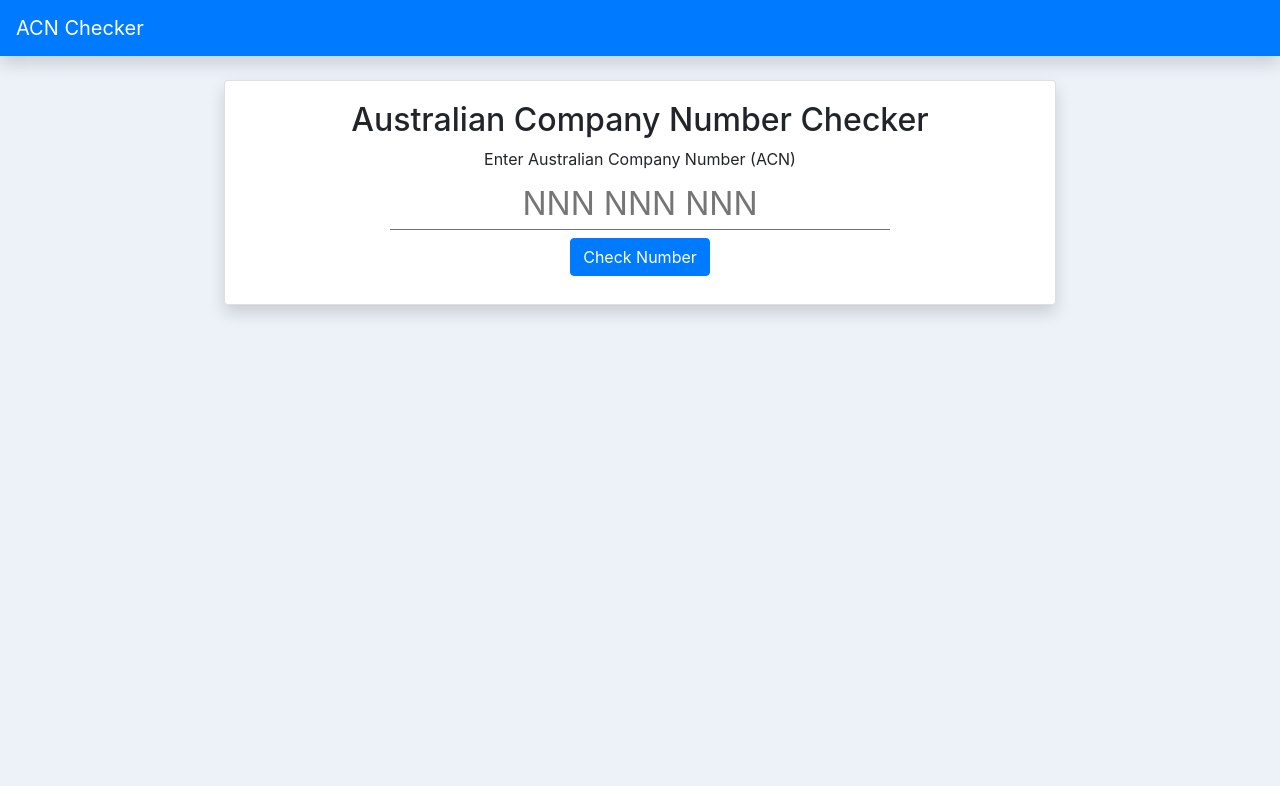
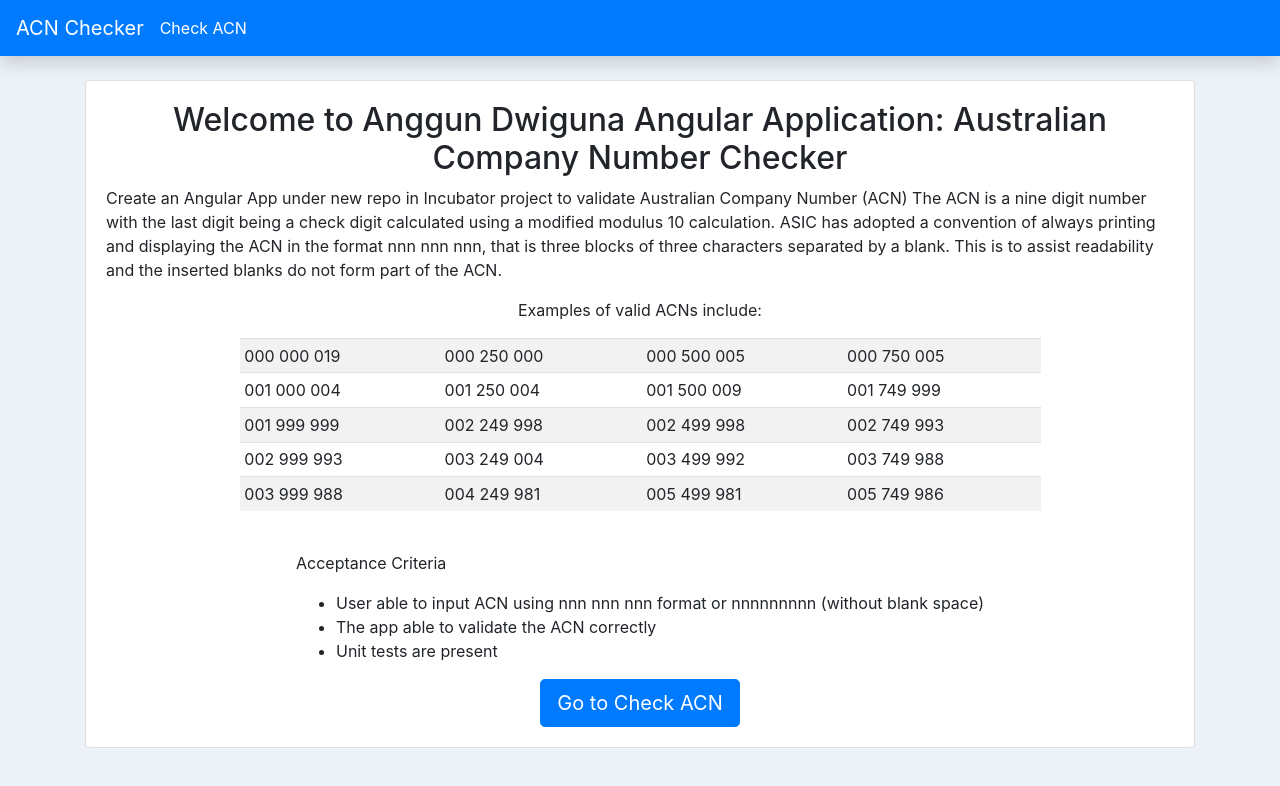
Before and after one commit to gundwiguna/ACN-checker, an Angular app: page / in a window 1280 px wide. Shown: the top 786 px of the page. Built offline with nearby package versions, Linux system fonts and the light colour scheme.

Commit message:
SBX-177 add routing and home animation

```diff
--- a/src/app/app.component.html
+++ b/src/app/app.component.html
@@ -1,9 +1,6 @@
 <!-- As a link -->
-<nav class="navbar navbar-dark bg-primary shadow">
-  <a class="navbar-brand"
-     href="#">ACN Checker</a>
-</nav>
+<app-navbar></app-navbar>
 
 <div class="container pt-4">
-  <app-number-checker></app-number-checker>
+  <router-outlet></router-outlet>
 </div>
--- /dev/null
+++ b/src/app/components/navbar/navbar.component.html
@@ -0,0 +1,12 @@
+<nav class="navbar navbar-dark bg-primary shadow">
+  <a routerLinkActive="active"
+     class="navbar-brand"
+     routerLink="">ACN Checker</a>
+  <ul class="navbar-nav mr-auto">
+    <li routerLinkActive="active"
+        class="nav-item active">
+      <a class="nav-link"
+         routerLink="/acn">Check ACN</a>
+    </li>
+  </ul>
+</nav>
--- /dev/null
+++ b/src/app/components/navbar/navbar.component.ts
@@ -0,0 +1,15 @@
+import { Component, OnInit } from '@angular/core';
+
+@Component({
+  selector: 'app-navbar',
+  templateUrl: './navbar.component.html',
+  styleUrls: ['./navbar.component.scss']
+})
+export class NavbarComponent implements OnInit {
+
+  constructor() { }
+
+  ngOnInit() {
+  }
+
+}
--- /dev/null
+++ b/src/app/pages/home/home.component.html
@@ -0,0 +1,55 @@
+<div class="card animated zoomInUp">
+  <div class="card-body d-flex flex-column align-items-center">
+    <h2 class="text-center">
+      Welcome to Anggun Dwiguna Angular Application: Australian Company Number
+      Checker
+    </h2>
+
+    <p>
+      Create an Angular App under new repo in Incubator project to validate
+      Australian Company Number (ACN) The ACN is a nine digit number with the
+      last digit being a check digit calculated using a modified modulus 10
+      calculation. ASIC has adopted a convention of always printing and
+      displaying the ACN in the format nnn nnn nnn, that is three blocks of
+      three characters separated by a blank. This is to assist readability and
+      the inserted blanks do not form part of the ACN.
+    </p>
+
+    <p>Examples of valid ACNs include:</p>
+    <table class="table table-striped table-sm w-75">
+      <tbody>
+        <ng-container *ngFor="let acn of validACN; let index = index">
+          <tr *ngIf="index % 4 == 0">
+            <td *ngFor="let item of [0, 1, 2, 3]; let key = index">
+              {{ validACN[index + key] }}
+            </td>
+          </tr>
+        </ng-container>
+      </tbody>
+    </table>
+
+    <br class="bg-primary" />
+
+    <div>
+      <p>
+        Acceptance Criteria
+      </p>
+      <ul>
+        <li>
+          User able to input ACN using nnn nnn nnn format or nnnnnnnnn (without
+          blank space)
+        </li>
+        <li>
+          The app able to validate the ACN correctly
+        </li>
+        <li>
+          Unit tests are present
+        </li>
+      </ul>
+    </div>
+    <a class="btn btn-primary btn-lg"
+       routerLink="acn">
+      Go to Check ACN
+    </a>
+  </div>
+</div>
--- /dev/null
+++ b/src/app/pages/home/home.component.ts
@@ -0,0 +1,34 @@
+import { Component, OnInit } from "@angular/core";
+
+@Component({
+  selector: "app-home",
+  templateUrl: "./home.component.html",
+  styleUrls: ["./home.component.scss"]
+})
+export class HomeComponent implements OnInit {
+  validACN = [
+    "000 000 019",
+    "000 250 000",
+    "000 500 005",
+    "000 750 005",
+    "001 000 004",
+    "001 250 004",
+    "001 500 009",
+    "001 749 999",
+    "001 999 999",
+    "002 249 998",
+    "002 499 998",
+    "002 749 993",
+    "002 999 993",
+    "003 249 004",
+    "003 499 992",
+    "003 749 988",
+    "003 999 988",
+    "004 249 981",
+    "005 499 981",
+    "005 749 986"
+  ];
+  constructor() {}
+
+  ngOnInit() {}
+}
```
Also changed, not shown: src/app/app.module.ts (+18 -9 lines), src/app/components/navbar/navbar.component.scss (added), src/app/pages/home/home.component.scss (added), 2 other files (tests, documents, lock files or other folders).
